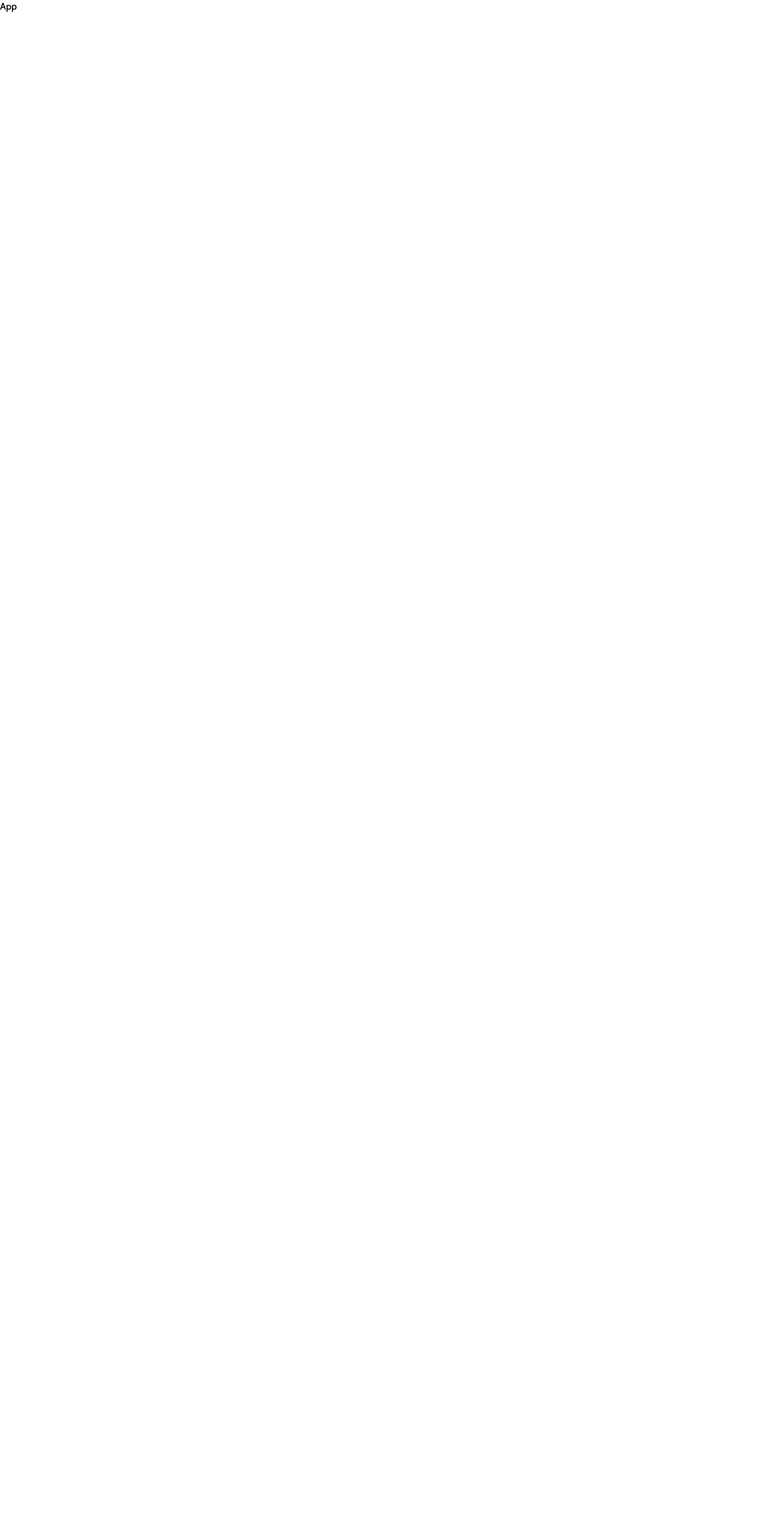
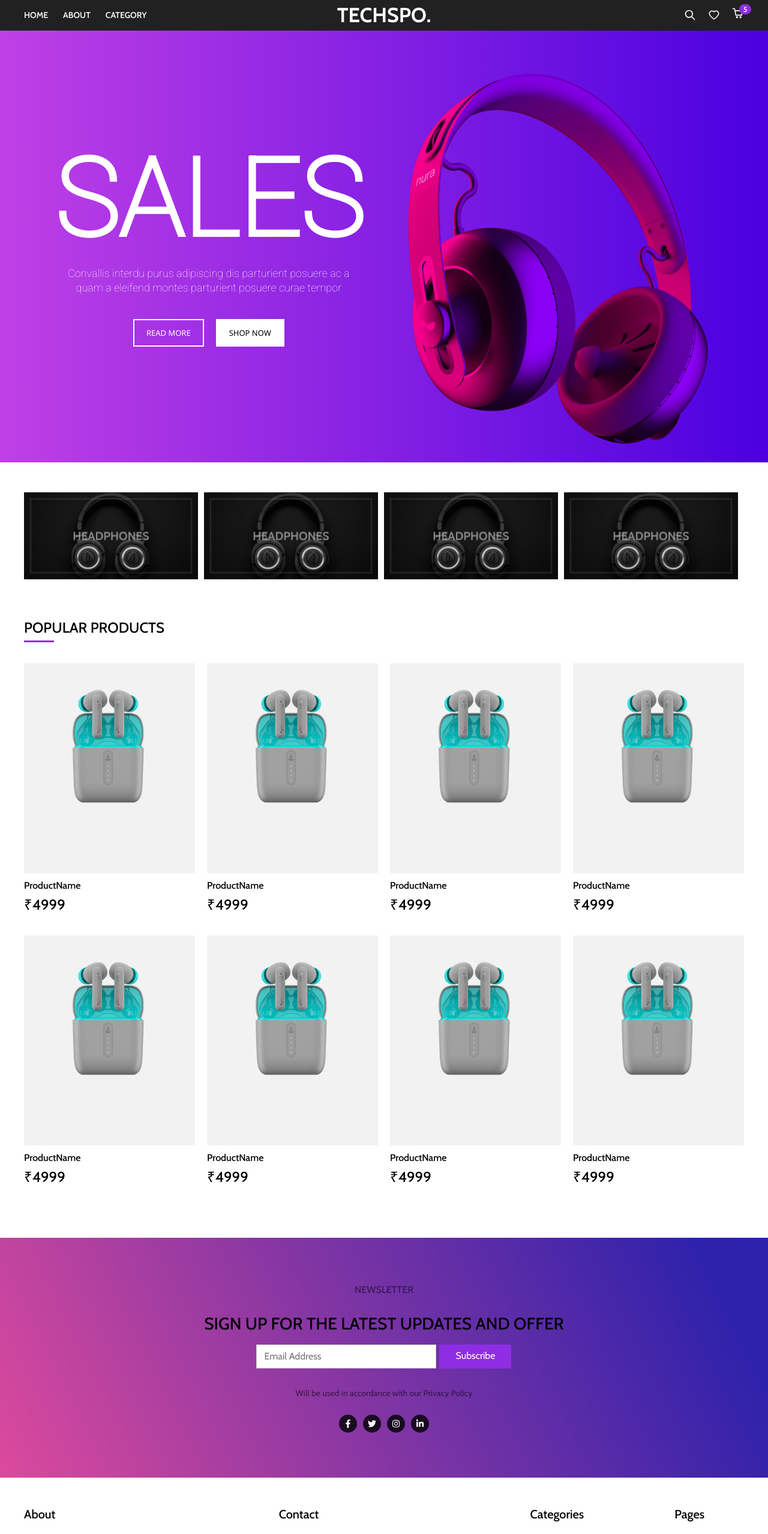
Before and after one commit to labhansh0501/Ecommerce, a React (Create React App) app: page / in a window 1280 px wide. Shown: the top 2558 px of the page at 60% size. Before the commit the page ends 800 px from the top, so only its background shows below. Built offline with nearby package versions, Linux system fonts and the light colour scheme.

Commit message:
App.js file updated

```diff
--- a/src/App.js
+++ b/src/App.js
@@ -1,5 +1,28 @@
+import {BrowserRouter , Routes , Route} from "react-router-dom";
+import Header from "./components/Header/Header";
+import Footer from "./components/Footer/Footer";
+import Home from "./components/Home/Home";
+import Category from "./components/Category/Category";
+import SingleProduct from "./components/SingleProduct/SingleProduct";
+import Newsletter from "./components/Footer/Newsletter/Newsletter";
+import AppContext from "./utils/context";
+
+
 function App() {
-    return <div>App</div>;
+    return (
+        <BrowserRouter>
+         <AppContext>
+            <Header />
+            <Routes>
+                <Route path="/" element={ <Home /> } />
+                <Route path="/category/:id" element={ <Category /> } />
+                <Route path="/product/:id" element={ <SingleProduct /> } />
+            </Routes>
+            <Newsletter />
+            <Footer />
+         </AppContext>
+        </BrowserRouter>
+    )
 }
 
 export default App;
```
